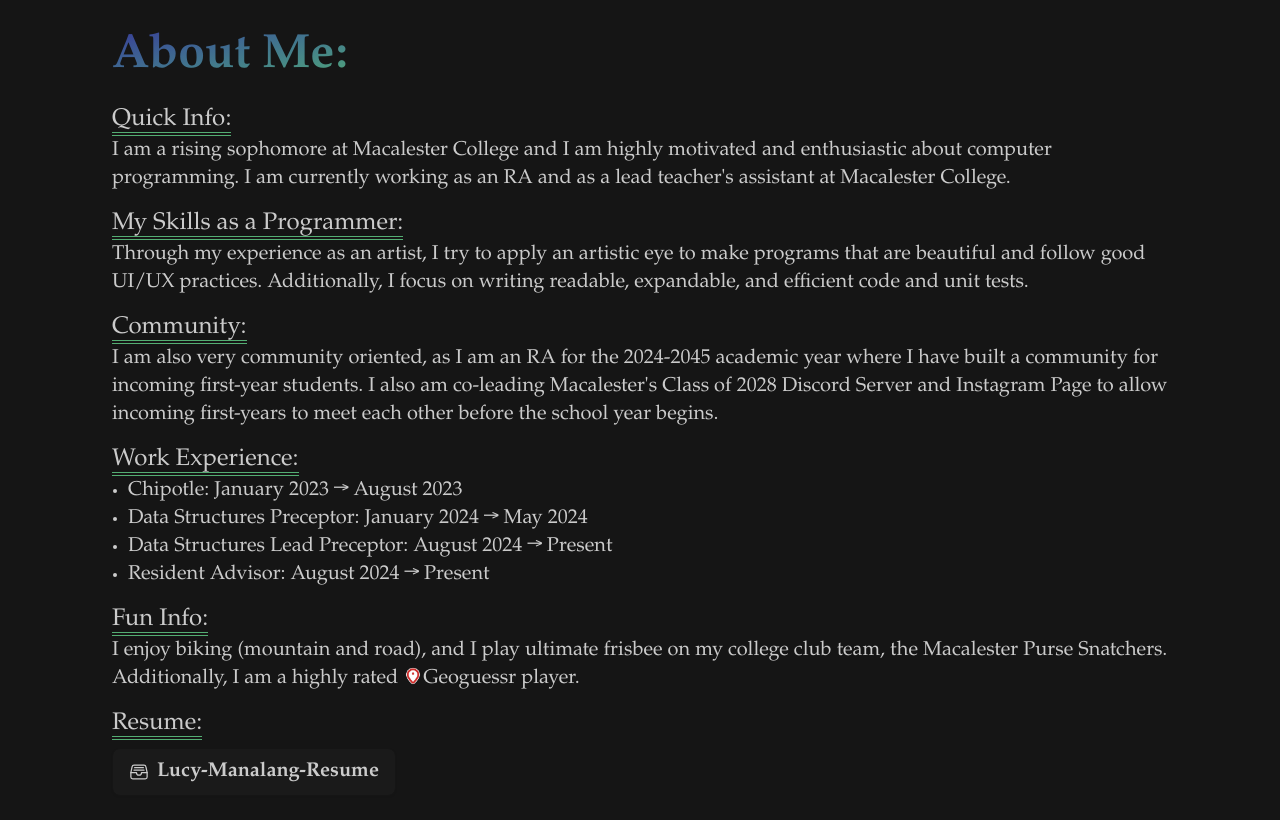
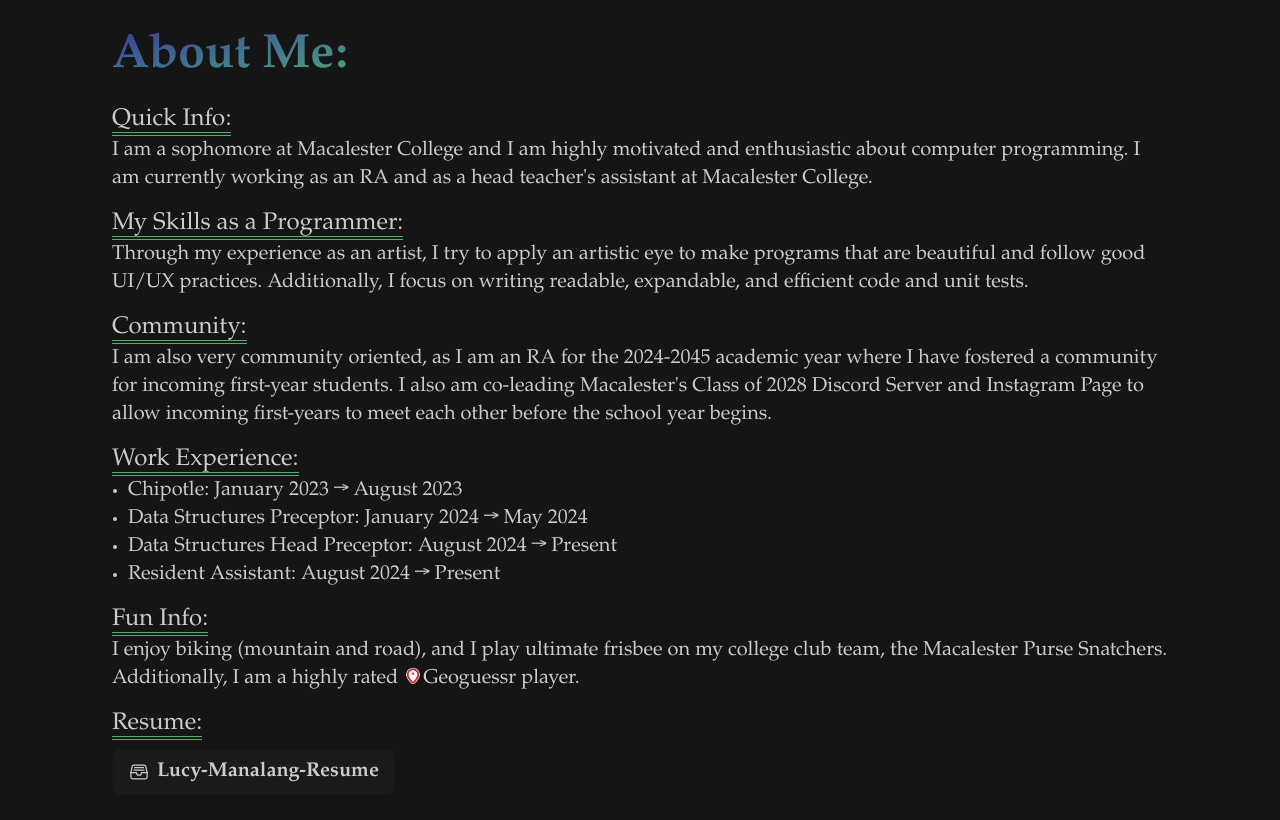
Before and after one commit to LucyManalang/my-website, a Next.js app: page / in a window 1280 px wide. Shown: the part 880-1700 px from the top of the page. Built offline with nearby package versions, Linux system fonts and the light colour scheme.

Commit message:
Small updates

```diff
--- a/src/app/page.tsx
+++ b/src/app/page.tsx
@@ -105,10 +105,9 @@ const App = () => {
           <h1>About Me:</h1> <br />
           <h2>Quick Info:</h2>
           <p>
-            I am a rising sophomore at Macalester College and I am highly
-            motivated and enthusiastic about computer programming. I am
-            currently working as an RA and as a lead teacher{"'"}s assistant at
-            Macalester College.
+            I am a sophomore at Macalester College and I am highly motivated and
+            enthusiastic about computer programming. I am currently working as
+            an RA and as a head teacher{"'"}s assistant at Macalester College.
           </p>
           <h2>My Skills as a Programmer:</h2>
           <p>
@@ -120,10 +119,10 @@ const App = () => {
           <h2>Community:</h2>
           <p>
             I am also very community oriented, as I am an RA for the 2024-2045
-            academic year where I have built a community for incoming first-year
-            students. I also am co-leading Macalester{"'"}s Class of 2028
-            Discord Server and Instagram Page to allow incoming first-years to
-            meet each other before the school year begins.
+            academic year where I have fostered a community for incoming
+            first-year students. I also am co-leading Macalester{"'"}s Class of
+            2028 Discord Server and Instagram Page to allow incoming first-years
+            to meet each other before the school year begins.
           </p>
           <h2>Work Experience:</h2>
           <ul className="list-disc pl-4">
@@ -139,12 +138,12 @@ const App = () => {
             </li>
             <li>
               <p>
-                Data Structures Lead Preceptor{':'} August 2024 {'→ '}Present
+                Data Structures Head Preceptor{':'} August 2024 {'→ '}Present
               </p>
             </li>
             <li>
               <p>
-                Resident Advisor{':'} August 2024 {'→ '}Present
+                Resident Assistant{':'} August 2024 {'→ '}Present
               </p>
             </li>
           </ul>
```
Also changed, not shown: 1 other file (tests, documents, lock files or other folders).
